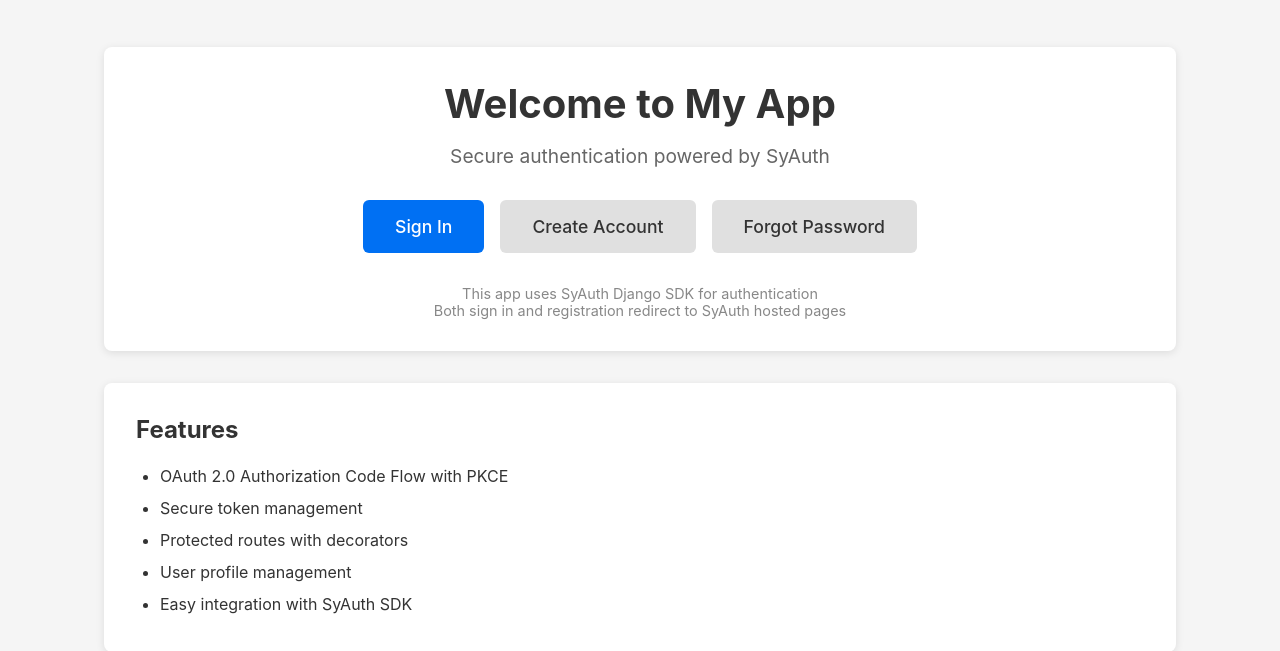
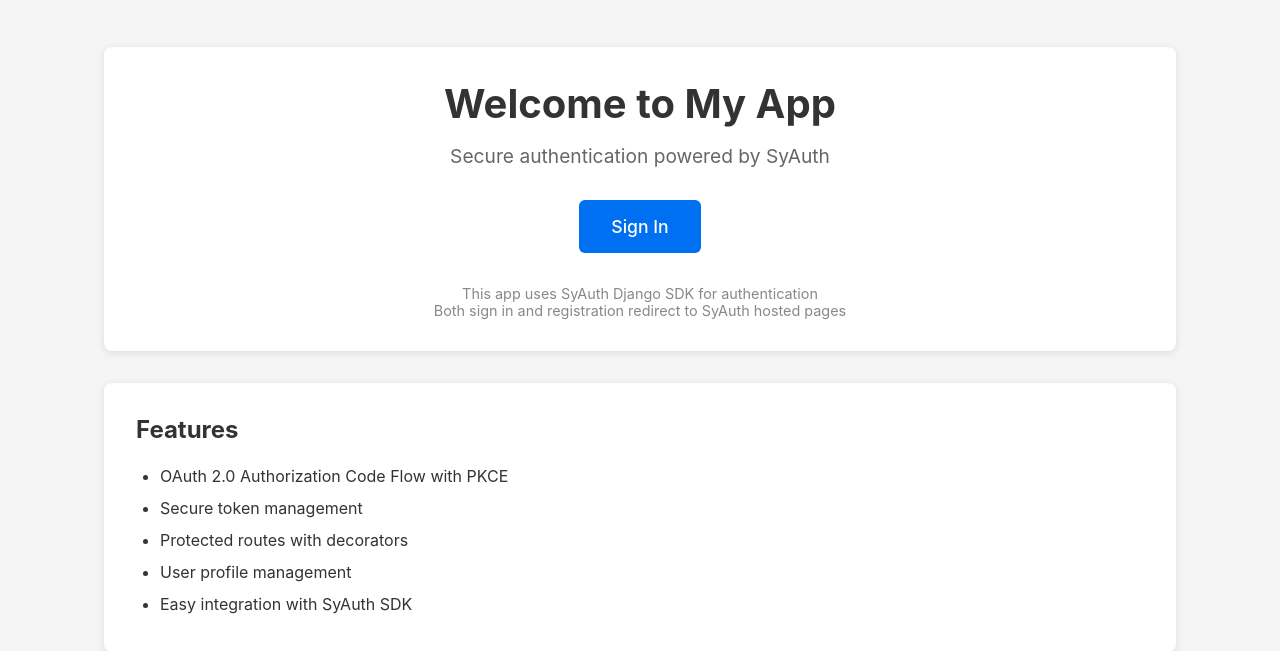
Before and after one commit to syauth/django-syauth, a Django app: page / in a window 1280 px wide. Shown: the part 138-789 px from the top of the page. Run offline with Django 5.2, Linux system fonts and the light colour scheme.

Commit message:
feat: simplify auth UI by removing separate register and forgot password buttons

```diff
--- a/examples/django-app-with-sdk/myapp/templates/home.html
+++ b/examples/django-app-with-sdk/myapp/templates/home.html
@@ -13,18 +13,6 @@
     <div style="display: flex; gap: 1rem; justify-content: center;">
       <a href="{% url 'django_syauth:login' %}" class="button button-primary" style="font-size: 1.1rem; padding: 1rem 2rem;">
         Sign In
-      </a>
-
-      {% comment %}
-         Note: In a real app, you would construct these URLs dynamically based on settings.
-         For this example, we assume standard Syauth endpoints.
-      {% endcomment %}
-      <a href="{{ syauth_register_url }}" class="button button-secondary" style="font-size: 1.1rem; padding: 1rem 2rem;">
-        Create Account
-      </a>
-
-      <a href="{{ syauth_forgot_password_url }}" class="button button-secondary" style="font-size: 1.1rem; padding: 1rem 2rem;">
-        Forgot Password
       </a>
     </div>
 
```
